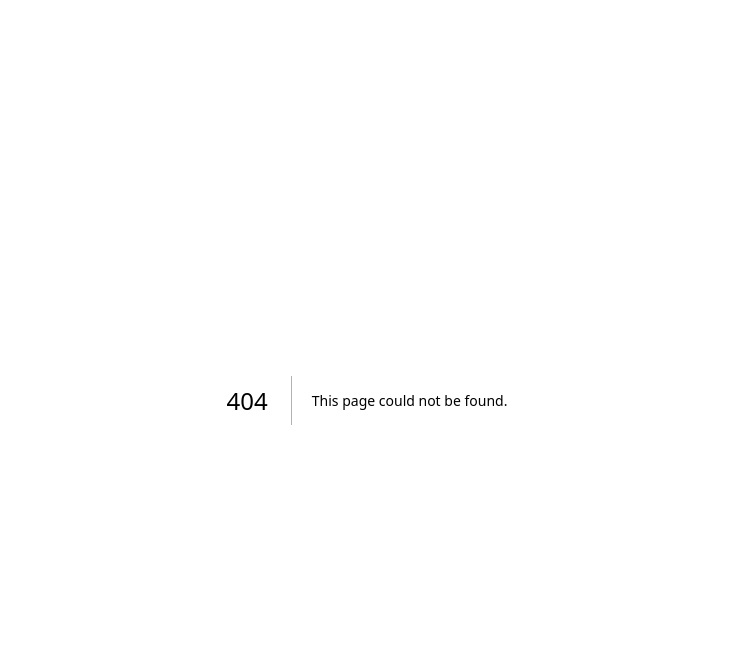
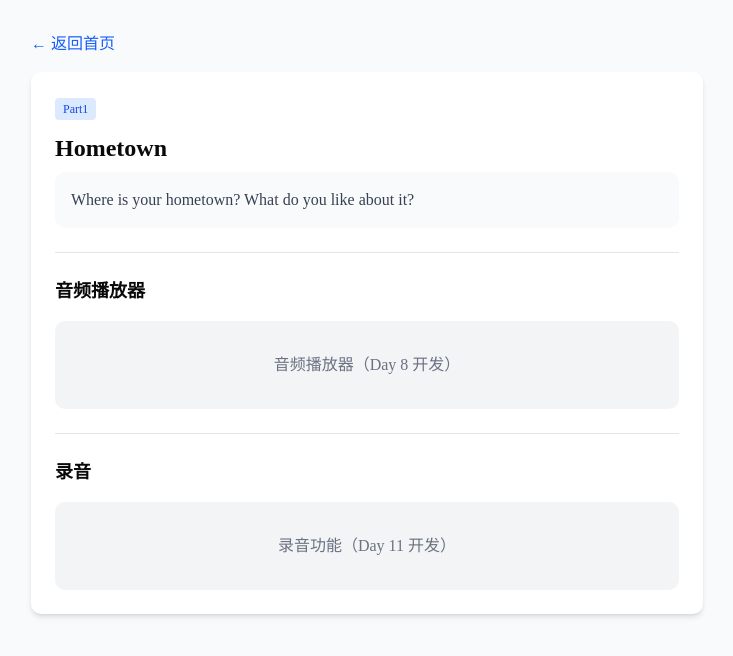
Before and after one commit to bettercallchunk/shadowing, a Next.js app: page /practice/1 in a window 1280 px wide. Before the commit this address had no page. Shown: the top 656 px of the page, without its empty margins (273-1006 px from the left). Built offline with nearby package versions, Linux system fonts and the light colour scheme.

Commit message:
Day 6: 创建练习页面路由

```diff
--- a/app/page.tsx
+++ b/app/page.tsx
@@ -4,6 +4,7 @@ import { materials } from "@/lib/data";
 import { Card } from "@/components/ui/card";
 import { Button } from "@/components/ui/button";
 import { useState } from "react";
+import Link from "next/link";
 
 export default function Home() {
   const [selectedPart, setSelectedPart] = useState<string>("All");
@@ -33,7 +34,8 @@ export default function Home() {
         {/* 素材列表 */}
         <div className="grid gap-4">
           {filteredMaterials.map((material) => (
-            <Card key={material.id} className="p-5 hover:shadow-md transition-shadow">
+            <Link key={material.id} href={`/practice/${material.id}`}>
+              <Card className="p-5 hover:shadow-md transition-shadow cursor-pointer">
                 <div className="flex justify-between items-start">
                   <div>
                     <span className="text-xs font-medium px-2 py-1 bg-blue-100 text-blue-700 rounded">
@@ -49,6 +51,7 @@ export default function Home() {
                   )}
                 </div>
               </Card>
+            </Link>
           ))}
         </div>
       </div>
--- /dev/null
+++ b/app/practice/[id]/page.tsx
@@ -0,0 +1,48 @@
+import { materials } from "@/lib/data";
+import { notFound } from "next/navigation";
+
+export default async function PracticePage({ params }: { params: Promise<{ id: string }> }) {
+  const { id } = await params;
+  const material = materials.find(m => m.id === id);
+
+  if (!material) {
+    notFound();
+  }
+
+  return (
+    <div className="min-h-screen bg-gray-50 p-4 md:p-8">
+      <div className="max-w-2xl mx-auto">
+        <a href="/" className="text-blue-600 hover:underline mb-4 inline-block">← 返回首页</a>
+
+        <div className="bg-white rounded-lg shadow-md p-6">
+          <span className="text-xs font-medium px-2 py-1 bg-blue-100 text-blue-700 rounded">
+            {material.part}
+          </span>
+          <h1 className="text-2xl font-bold mt-3 mb-2">{material.title}</h1>
+
+          {material.text && (
+            <div className="bg-gray-50 p-4 rounded-lg mb-6">
+              <p className="text-gray-700">{material.text}</p>
+            </div>
+          )}
+
+          {/* 音频播放器区域 */}
+          <div className="border-t pt-6">
+            <h2 className="text-lg font-semibold mb-4">音频播放器</h2>
+            <div className="bg-gray-100 rounded-lg p-8 text-center text-gray-500">
+              音频播放器（Day 8 开发）
+            </div>
+          </div>
+
+          {/* 录音区域 */}
+          <div className="border-t pt-6 mt-6">
+            <h2 className="text-lg font-semibold mb-4">录音</h2>
+            <div className="bg-gray-100 rounded-lg p-8 text-center text-gray-500">
+              录音功能（Day 11 开发）
+            </div>
+          </div>
+        </div>
+      </div>
+    </div>
+  );
+}
```
Lines whose indentation alone changed are shown as unchanged.
